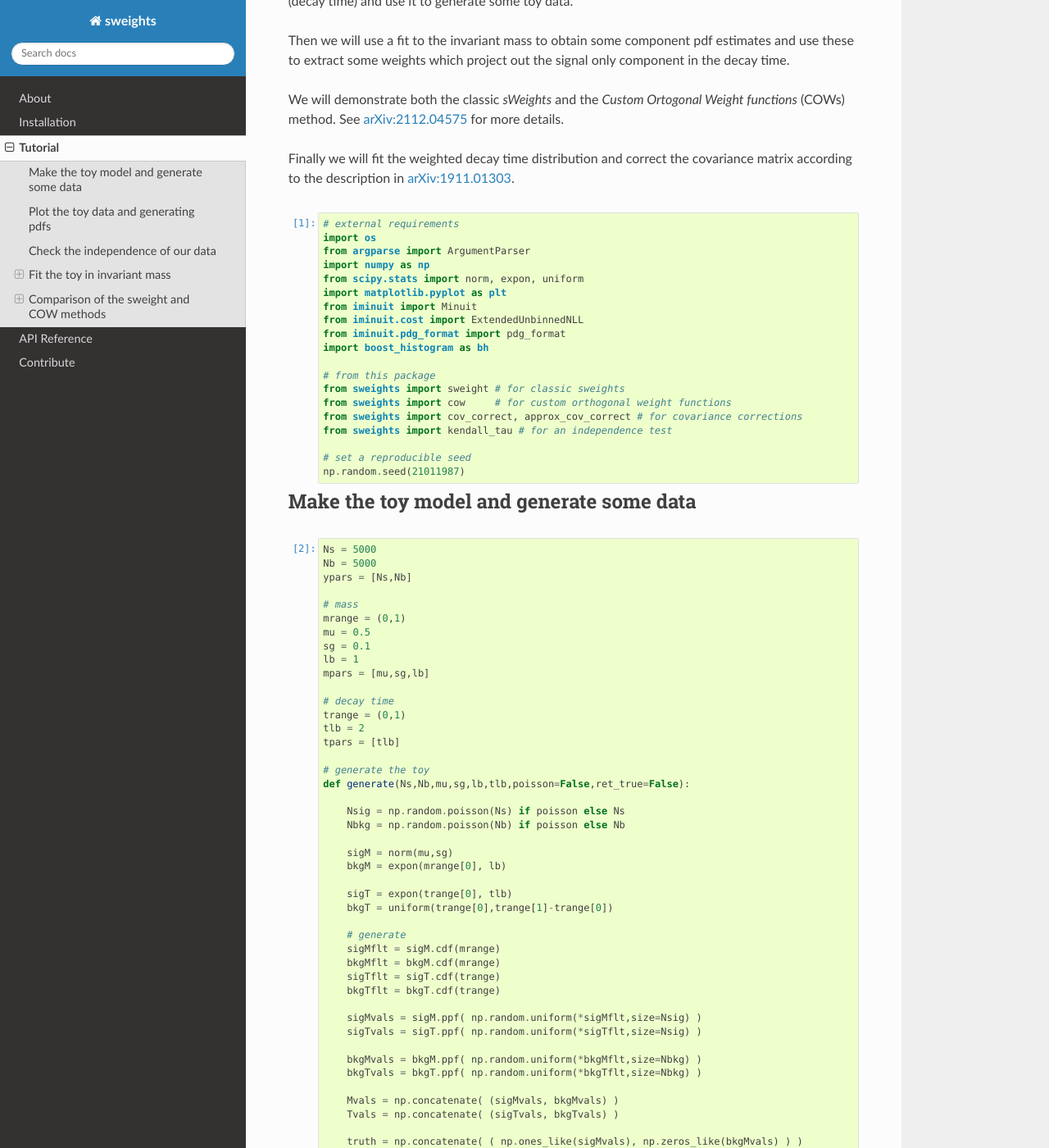
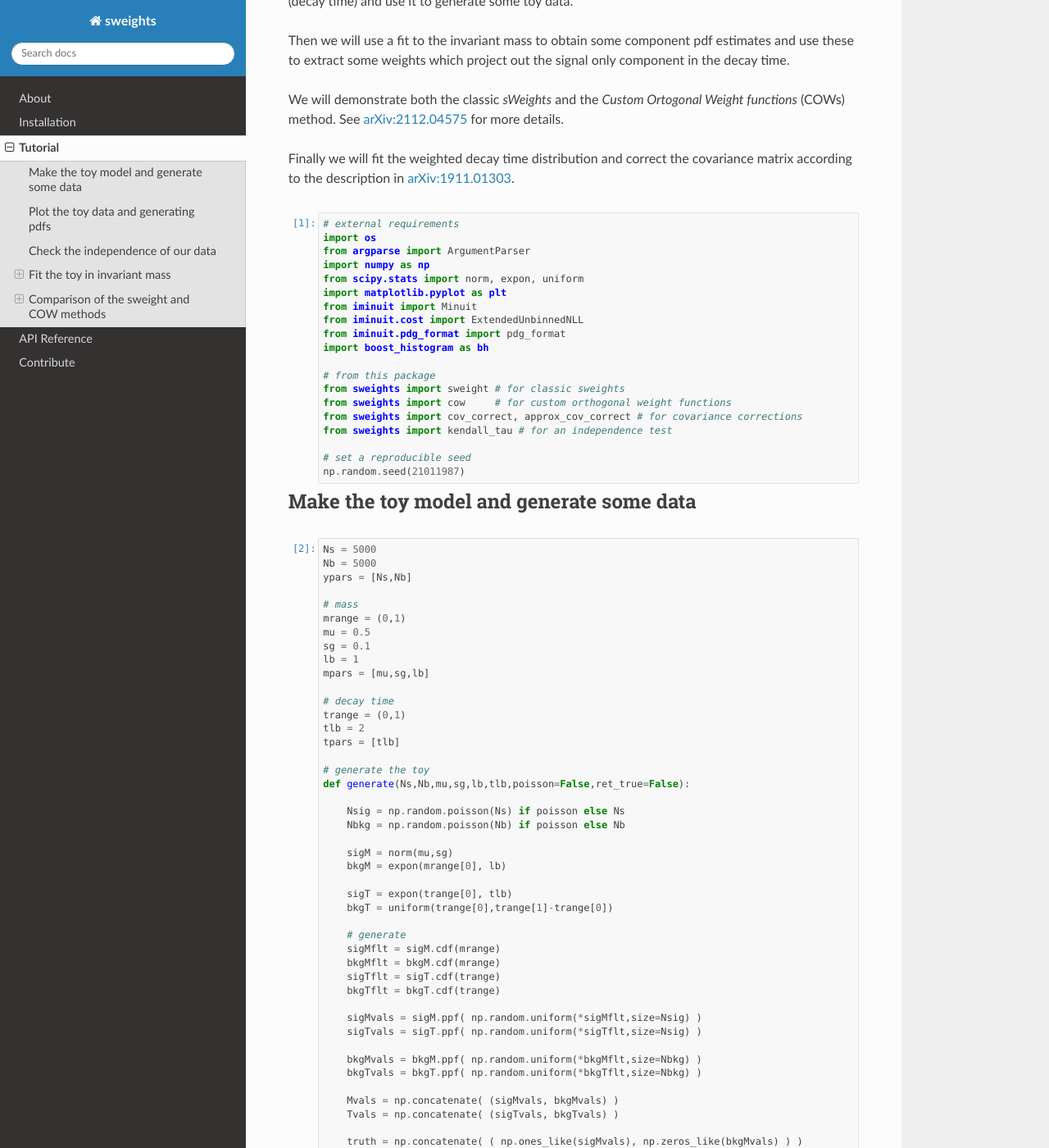
Before and after one commit to sweights/sweights, a Sphinx documentation site: the page built from doc/tutorial.ipynb, in a window 1280 px wide and 1400 px high, scrolled down 242 px. Shown: the whole window at 82% size. Built offline with Sphinx 7.4.7 and the Read the Docs theme 2.0.0, drawn with Linux system fonts in a browser that asks for light colours.

Commit message:
fix for syntax highlighting in rtd

```diff
--- a/doc/conf.py
+++ b/doc/conf.py
@@ -86,7 +86,7 @@ add_function_parentheses = True
 # show_authors = False
 
 # The name of the Pygments (syntax highlighting) style to use.
-pygments_style = "sphinx"
+# pygments_style = "sphinx"
 
 # A list of ignored prefixes for module index sorting.
 # modindex_common_prefix = []
@@ -172,13 +172,7 @@ latex_elements = {
 # Grouping the document tree into LaTeX files. List of tuples
 # (source start file, target name, title, author, documentclass [howto/manual])
 latex_documents = [
-    (
-        "index",
-        "latex.tex",
-        "sweights Documentation",
-        "Matthew Kenzie",
-        "manual"
-    )
+    ("index", "latex.tex", "sweights Documentation", "Matthew Kenzie", "manual")
 ]
 
 # The name of an image file (relative to this directory) to place at the top of
@@ -206,15 +200,7 @@ latex_documents = [
 
 # One entry per manual page. List of tuples
 # (source start file, name, description, authors, manual section).
-man_pages = [
-    (
-        "index",
-        "sweights",
-        "sweights Documentation",
-        ["Matthew Kenzie"],
-        1
-    )
-]
+man_pages = [("index", "sweights", "sweights Documentation", ["Matthew Kenzie"], 1)]
 
 # If true, show URL addresses after external links.
 # man_show_urls = False
```
Also changed, not shown: 1 other file.
